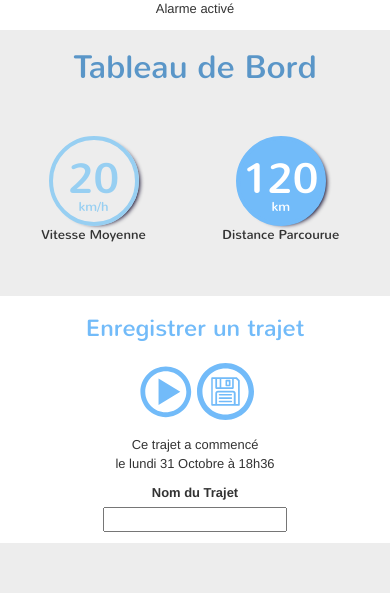
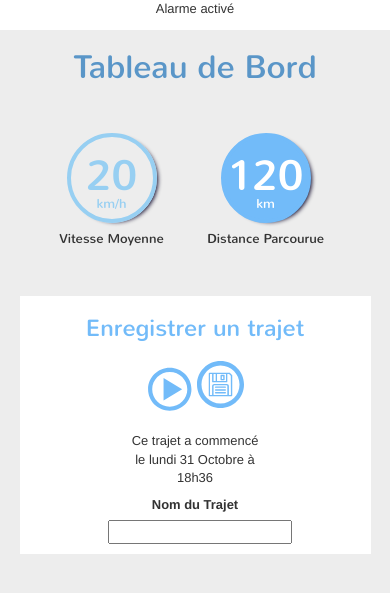
Before and after one commit to justinevacher/bykeeper, a PHP site: page /tableau-bord.html in a window 390 px wide. Shown: the part 55-648 px from the top of the page. Run offline with PHP 8.4, Linux system fonts and the light colour scheme.

Commit message:
responsive donnes generales

```diff
--- a/css/tableau-bord.css
+++ b/css/tableau-bord.css
@@ -75,6 +75,9 @@ body>section:first-of-type{
 
 /*############################CORPS */
 
+
+
+
 /*données*/
 body>div>section:nth-of-type(1){
 	height:200px;
@@ -91,7 +94,7 @@ body>div>section:nth-of-type(1) div{
 	width:90px;
 	height: 90px;
 	border-radius: 50%;
-	margin:auto;
+	margin : 0 auto 5% auto;
 
 	-webkit-box-shadow: 4px 2px 4px -3px rgba(9,3,38,1);
 	-moz-box-shadow: 4px 2px 4px -3px rgba(9,3,38,1);
@@ -160,14 +163,28 @@ body>div>section:nth-of-type(2) form label{
 }
 
 
+/*media queries*/
 
-@media screen and (min-width:800px){
-/*	body>section:nth-of-type(2),body>section:nth-of-type(3){
-		display: inline-block;
-		width: 47%;
-		height:300px;
-		background: white;
+@media screen and (min-width: 390px){
+	.wrap{
+	width:90%;
+	margin:auto;
+	}
+}
+
+
+@media screen and (min-width:992px){
+	/*données + enregistrer trajet côte à côte*/
+	body>div>section:nth-of-type(1),body>div>section:nth-of-type(2){
+		width: 48%;
+		background:white;
 		margin: 1%;
-		vertical-align: top;
-	}*/
+		height: 240px;
+	}
+
+	/*enregistrer trajet*/
+	body>div>section:nth-of-type(2) button{
+		width: 14%;
+		height: 40px;
+	}
 }
--- a/tableau-bord.html
+++ b/tableau-bord.html
@@ -28,8 +28,8 @@
 
 	<h1>Tableau de Bord</h1>
 
-	<div class="row">
-		<section class="col-xs-12 col-sm-12 col-md-6 col-lg-6">
+	<div class="row wrap">
+		<section class="col-xs-12 col-sm-12 col-md-5  col-lg-6">
 			 <div>
 				<div id="rondVitesse"><span>20</span><span>km/h</span></div>
 				<p>Vitesse Moyenne</p>
@@ -40,7 +40,7 @@
 			</div>
 		</section>
 
-		<section class="col-xs-12 col-sm-12 col-md-6 col-lg-6">
+		<section class="col-xs-12 col-sm-12 col-md-5 col-lg-6">
 			<h2>Enregistrer un trajet</h2>
 			<form action="">
 					<button id="play" ></button>
```
